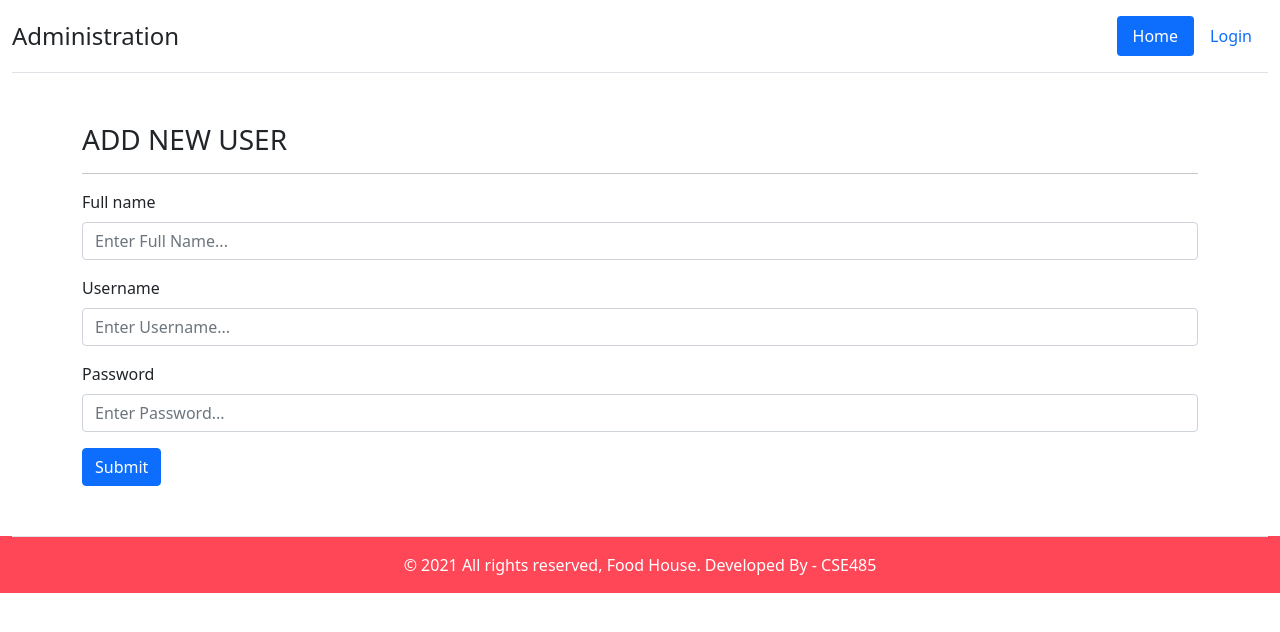
After one commit to PoukD/Century_college, a PHP site: the page made by Views/admin/User/add.php in a window 1280 px wide. The commit adds this page. Shown: the top 632 px of the page. Run offline with PHP 8.4, Linux system fonts and the light colour scheme; the template is opened without the code that fills it, so the values that code supplies are empty; some libraries are stand-ins or nearby versions.

Commit message:
Update User

```diff
--- /dev/null
+++ b/Views/admin/User/add.php
@@ -0,0 +1,37 @@
+<?php include './Views/admin/layouts/header.php'; ?>
+
+<div class="container">
+    <h3>ADD NEW USER</h3>
+    <hr>
+    <?php if(isset($error)) { ?>
+        <div class="alert alert-danger alert-dismissible fade show" role="alert">
+            <?php echo $error; ?>
+            <button type="button" class="btn-close" data-bs-dismiss="alert" aria-label="Close"></button>
+        </div>
+    <?php } ?>
+    <?php if(isset($success)) { ?>
+        <div class="alert alert-success alert-dismissible fade show" role="alert">
+            <?php echo $success; ?>
+            <button type="button" class="btn-close" data-bs-dismiss="alert" aria-label="Close"></button>
+        </div>
+    <?php } ?>
+
+    <form action="?controller=user&action=post_add" method="post">
+        <div class="mb-3">
+            <label for="name" class="form-label">Full name</label>
+            <input type="text" class="form-control" id="name" name="name" placeholder="Enter Full Name...">
+        </div>
+        <div class="mb-3">
+            <label for="username" class="form-label">Username</label>
+            <input type="text" class="form-control" id="username" name="username" placeholder="Enter Username...">
+        </div>
+        <div class="mb-3">
+            <label for="password" class="form-label">Password</label>
+            <input type="password" class="form-control" id="password" name="password" placeholder="Enter Password...">
+        </div>
+        <button type="submit" class="btn btn-primary">Submit</button>
+    </form>
+
+</div>
+
+<?php include './Views/admin/layouts/footer.php'; ?>
```
Also changed, not shown: Controllers/UserController.php (+38 -0 lines), Views/admin/User/index.php (+14 -8 lines).
